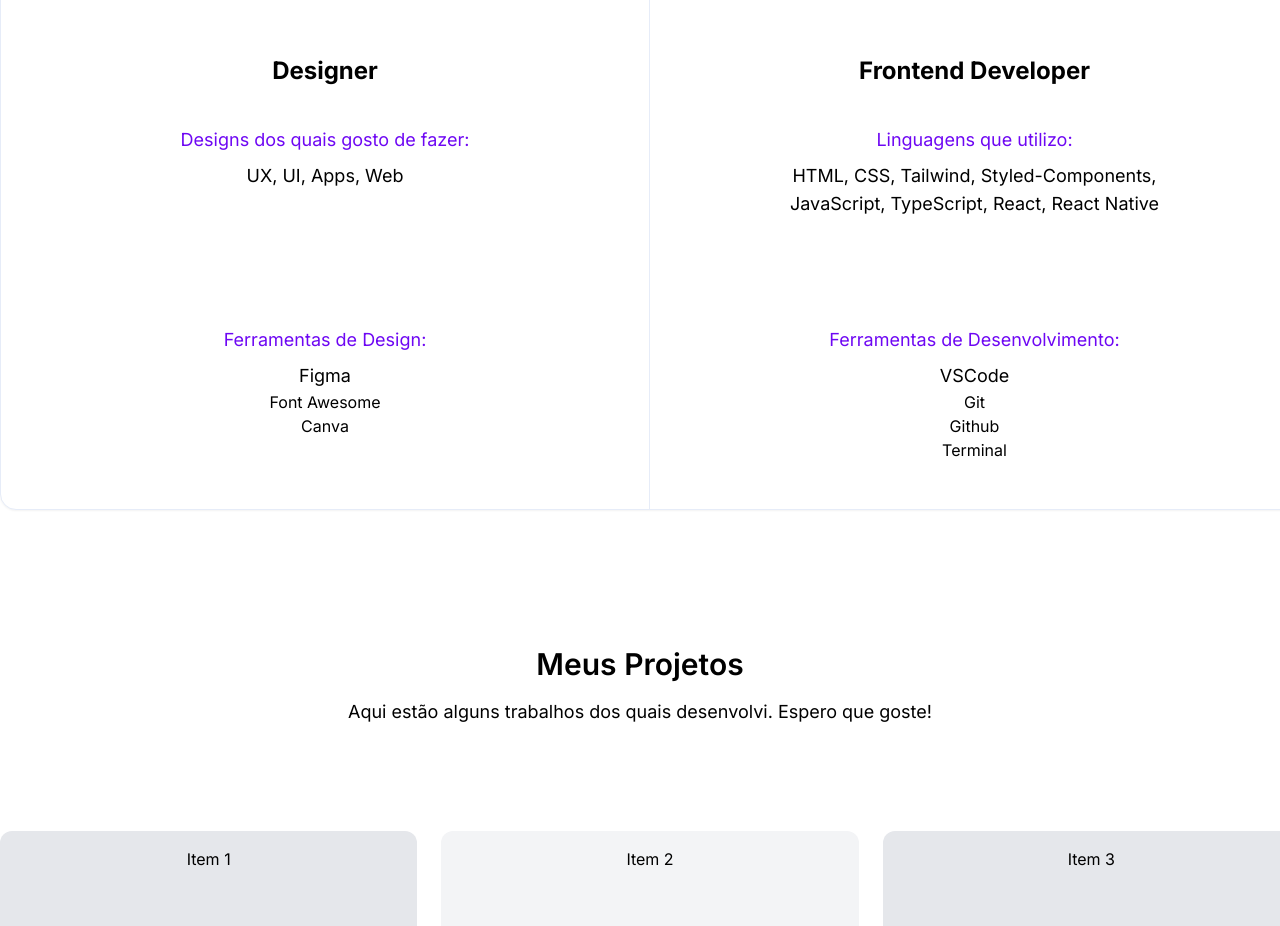
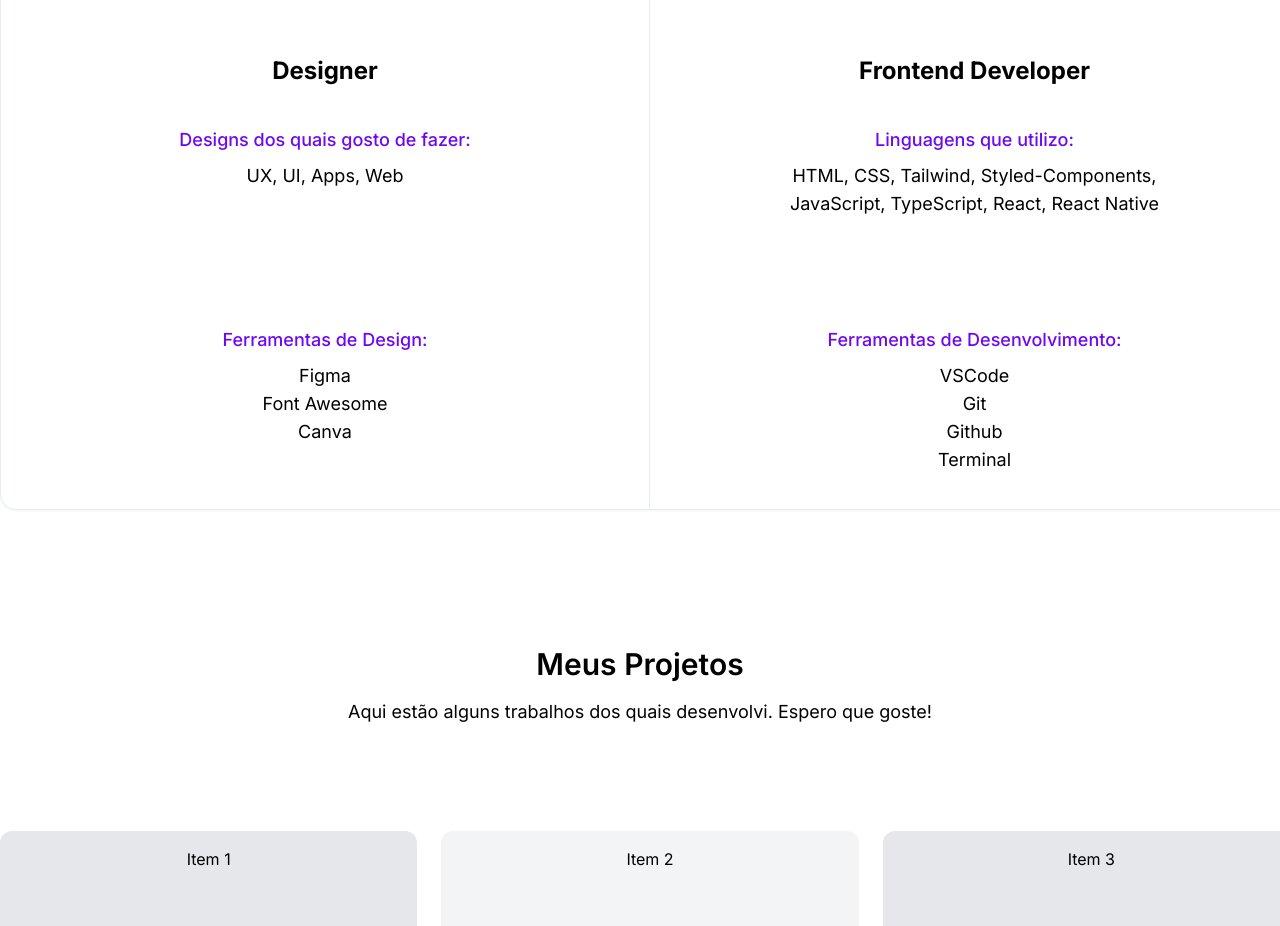
Before and after one commit to YuriCast/Personal-Portfolio, a Next.js app: page / in a window 1280 px wide. Shown: the part 1500-2426 px from the top of the page. Built offline with nearby package versions, Linux system fonts and the light colour scheme.

Commit message:
mudança fonte h3 do card

```diff
--- a/components/card.tsx
+++ b/components/card.tsx
@@ -11,32 +11,36 @@ const Card = () => {
           <h1 className="mt-32 text-2xl font-bold">Frontend Developer</h1>
         </div>
         <div className="border-r border-[#E6ECF8] p-4">
-          <h3 className="text-lg text-[#6E07F3]">
+          <h3 className="text-lg font-medium text-[#6E07F3]">
             Designs dos quais gosto de fazer:
           </h3>
           <p className="mt-2 text-lg">UX, UI, Apps, Web</p>
         </div>
         <div className="p-4">
-          <h3 className="text-lg text-[#6E07F3]">Linguagens que utilizo:</h3>
+          <h3 className="text-lg font-medium  text-[#6E07F3]">
+            Linguagens que utilizo:
+          </h3>
           <p className="mt-2 text-lg">
             HTML, CSS, Tailwind, Styled-Components, <br /> JavaScript,
             TypeScript, React, React Native
           </p>
         </div>
         <div className="border-r border-[#E6ECF8] p-4">
-          <h3 className="text-lg text-[#6E07F3]">Ferramentas de Design:</h3>
+          <h3 className="text-lg font-medium text-[#6E07F3]">
+            Ferramentas de Design:
+          </h3>
           <p className="mt-2 text-lg">Figma</p>
-          <p>Font Awesome</p>
-          <p>Canva</p>
+          <p className="text-lg">Font Awesome</p>
+          <p className="text-lg">Canva</p>
         </div>
         <div className="p-4">
-          <h3 className="text-lg text-[#6E07F3]">
+          <h3 className="text-lg font-medium text-[#6E07F3]">
             Ferramentas de Desenvolvimento:
           </h3>
           <p className="mt-2 text-lg">VSCode</p>
-          <p>Git</p>
-          <p>Github</p>
-          <p>Terminal</p>
+          <p className="text-lg">Git</p>
+          <p className="text-lg">Github</p>
+          <p className="text-lg">Terminal</p>
         </div>
       </div>
     </div>
```
